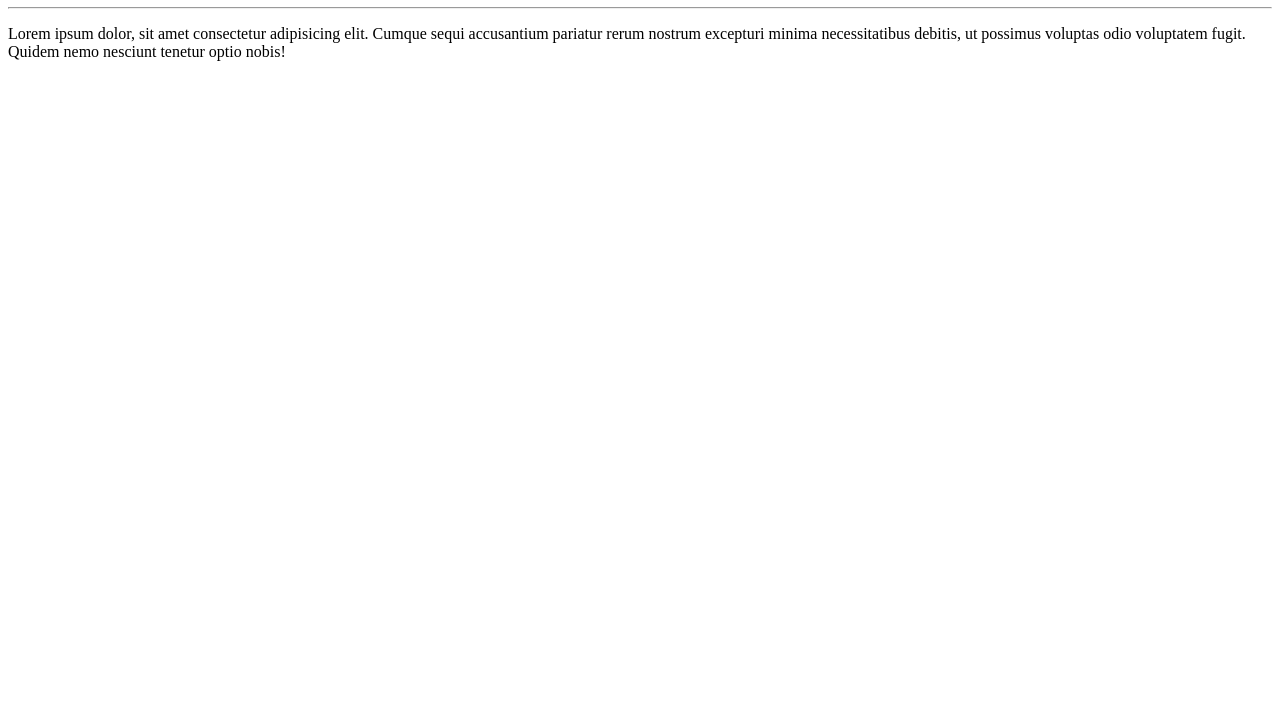
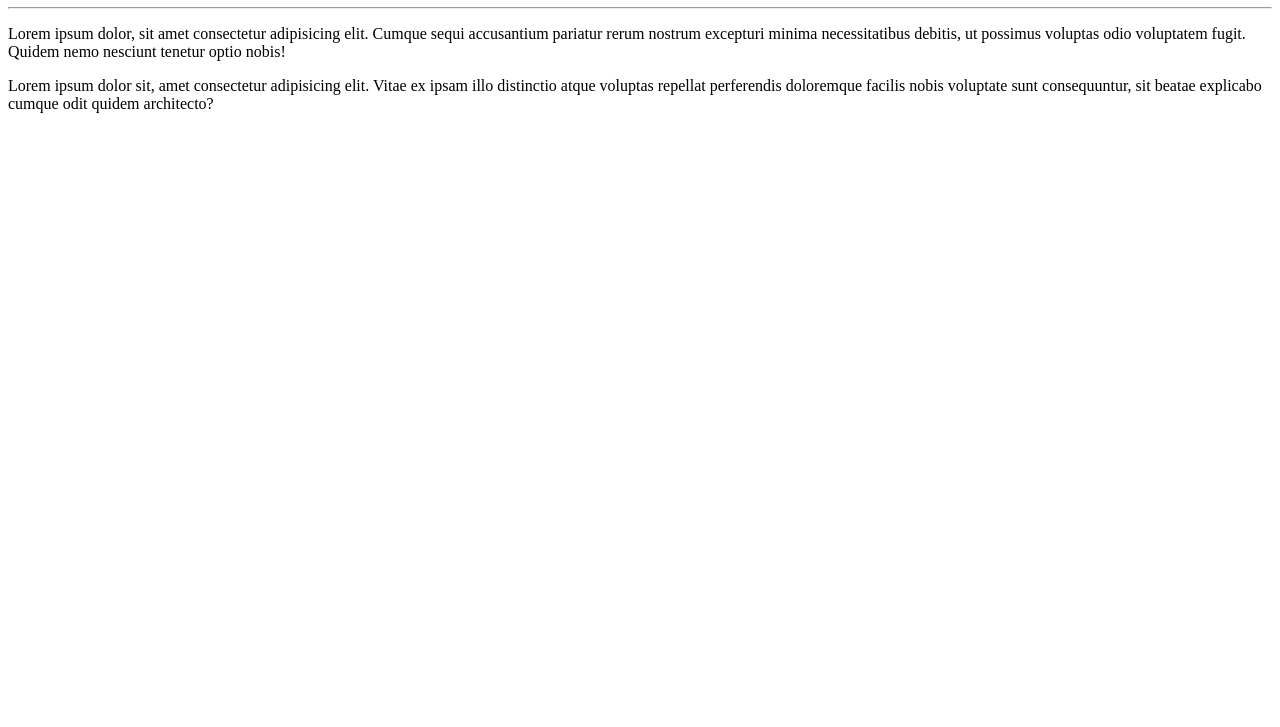
Before and after one commit to VivianeAntonio/ola-mundo, a plain HTML site: page site-exemplo/index.html in a window 1280 px wide. Shown: the part 73-800 px from the top of the page. Drawn offline with Linux system fonts and the light colour scheme.

Commit message:
Adicionei um parágrafo

```diff
--- a/site-exemplo/index.html
+++ b/site-exemplo/index.html
@@ -10,5 +10,6 @@
     <h1>Olá, Mundo!</h1>
     <hr>
     <p>Lorem ipsum dolor, sit amet consectetur adipisicing elit. Cumque sequi accusantium pariatur rerum nostrum excepturi minima necessitatibus debitis, ut possimus voluptas odio voluptatem fugit. Quidem nemo nesciunt tenetur optio nobis!</p>
+    <p>Lorem ipsum dolor sit, amet consectetur adipisicing elit. Vitae ex ipsam illo distinctio atque voluptas repellat perferendis doloremque facilis nobis voluptate sunt consequuntur, sit beatae explicabo cumque odit quidem architecto?</p>
 </body>
 </html>
```
